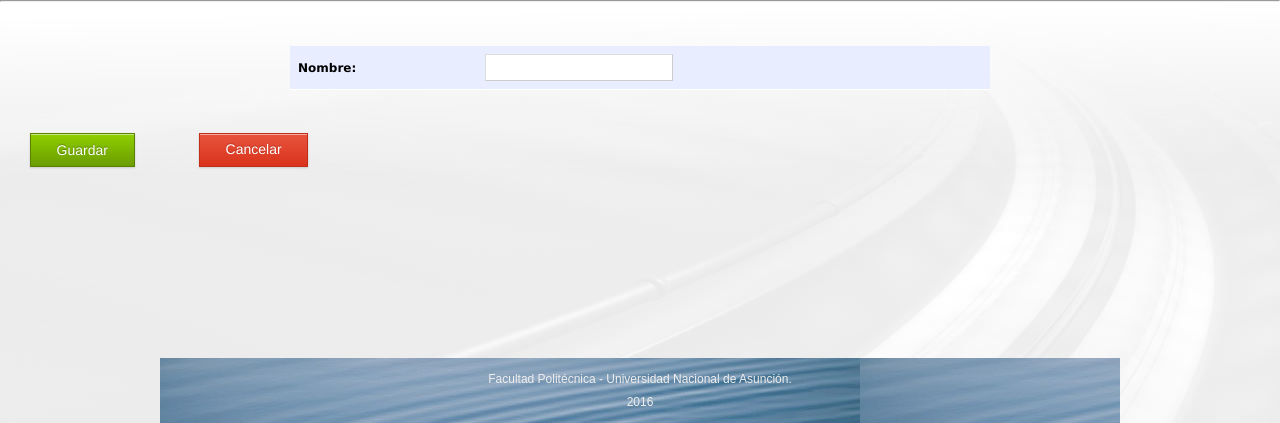
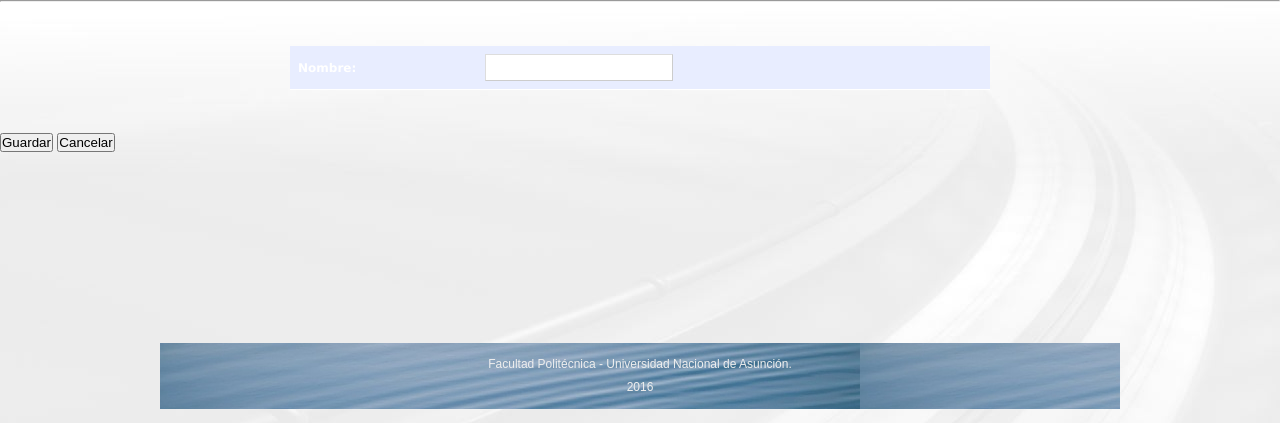
Before and after one commit to sagasilver/gestorproject1, a Django app: template demo/templates/agregar_actividad.html in a window 1280 px wide. Shown: the top 423 px of the page. Run offline with Django 3.2, Linux system fonts and the light colour scheme; the template is opened without the code that fills it, so the values that code supplies are empty; some libraries are stand-ins or nearby versions.

Commit message:
arreglado interfaz de actividad

```diff
--- a/demo/templates/agregar_actividad.html
+++ b/demo/templates/agregar_actividad.html
@@ -8,12 +8,12 @@
 <form method='post' action=''>{% csrf_token %}
                 <table class="max">
                     <tr>
-                        <td bgcolor="#799AC0"><font color="black"> <strong>Nombre:</strong></font></td>
+                        <td bgcolor="#799AC0"><font color="white"> <strong>Nombre:</strong></font></td>
                         <td><input id="nombre" type="text" name="nombre" value=""></td>
                     </tr>
                 </table>
-                <button class="button button-action"type="submit" name="Guardar" />Guardar</button>
-                    <a class="button button-caution" href="{% url 'usuario:gestionar_flujo' %}">Cancelar
+                <button type="submit" name="Guardar" />Guardar</button>
+                    <a href="{% url 'usuario:gestionar_flujo' %}"><button type="button">Cancelar</button>
                </a>
             </form>
 
```
